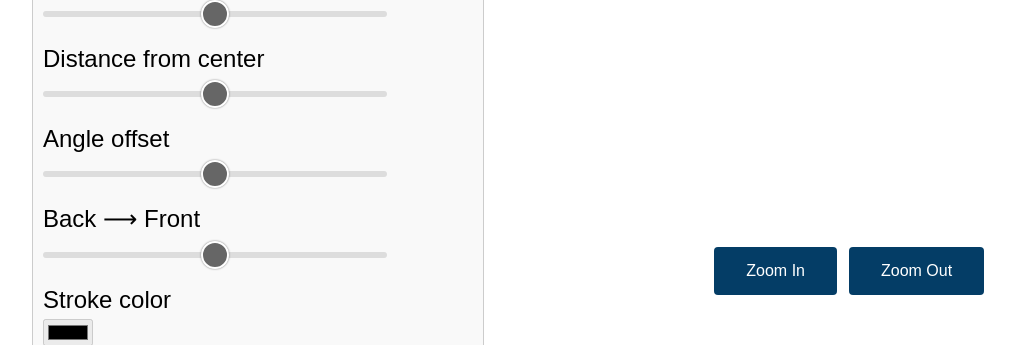
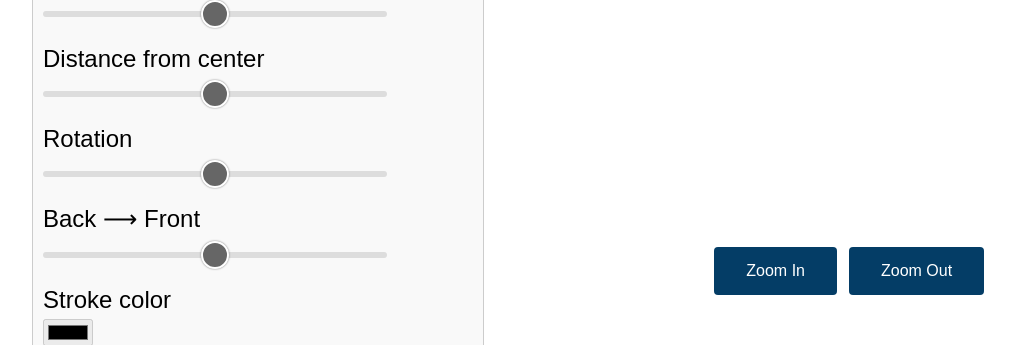
Before and after one commit to mbsmrtic/mandalavis, a Flask app: template app/templates/postv2.html in a window 1280 px wide. Shown: the part 641-986 px from the top of the page, without its empty margins (8-1023 px from the left). Run offline with Flask 3, Linux system fonts and the light colour scheme; the template is opened without the code that fills it, so the values that code supplies are empty; parts of the project's set-up code (start-up, migrations or seed data) failed here and were passed over.

Commit message:
better label for rotation

```diff
--- a/app/templates/postv2.html
+++ b/app/templates/postv2.html
@@ -64,7 +64,7 @@
                             <output></output>
                         </div>
                         <div class="field">
-                            <label for="anglestart">Angle offset</label>
+                            <label for="anglestart">Rotation</label>
                             <input id="anglestart" type="range" max="180" step="1" disabled
                                 oninput="this.nextElementSibling.value = this.value">
                             <output></output>
```
